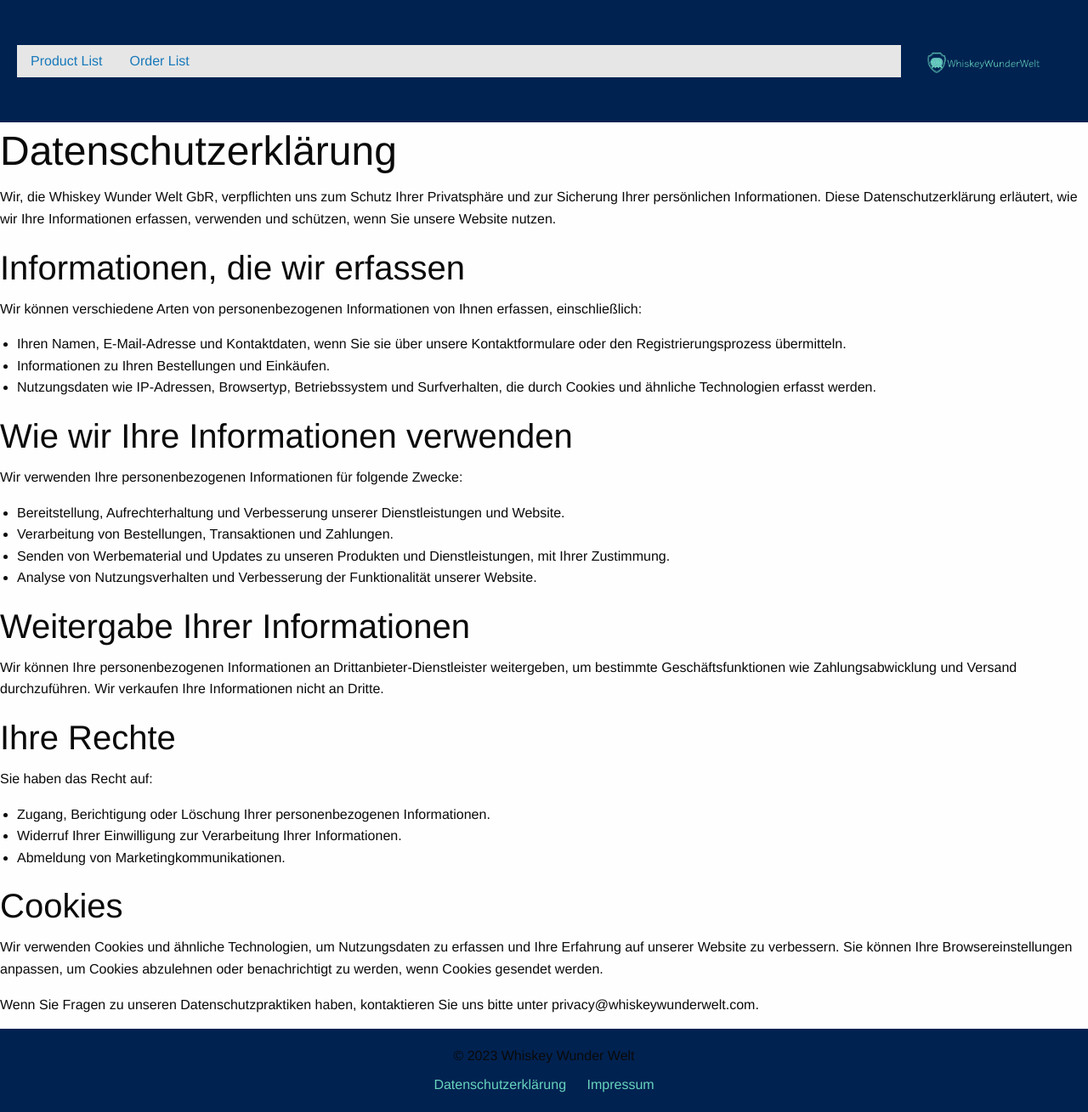
After one commit to phaup/WhiskeyWunderWelt_django, a Django app: page /privacy-policy/ in a window 1280 px wide. The commit adds this page. Shown: the whole page at 85% size. Run offline with Django 4.2, Linux system fonts and the light colour scheme; parts of the project's set-up code (start-up, migrations or seed data) failed here and were passed over; some libraries are stand-ins or nearby versions.

```diff
--- a/django_start/django_start/models.py
+++ b/django_start/django_start/models.py
@@ -8,6 +8,9 @@ class Product(models.Model):
     category = models.CharField(max_length=100)
     price = models.DecimalField(max_digits=10, decimal_places=2)
     description = models.TextField()
+    image = models.ImageField(upload_to='products/')
+#        def __str__(self):
+#            return self.name
 
 class Order(models.Model):
     customer = models.ForeignKey(User, on_delete=models.CASCADE)
--- a/django_start/django_start/settings.py
+++ b/django_start/django_start/settings.py
@@ -128,3 +128,7 @@ STATICFILES_DIRS = [BASE_DIR / "static"]
 DEFAULT_AUTO_FIELD = 'django.db.models.BigAutoField'
 
 SITE_ID = 1
+
+
+MEDIA_URL = '/media/'
+MEDIA_ROOT = os.path.join(BASE_DIR, 'media')
--- a/django_start/django_start/templates/django_start/base.html
+++ b/django_start/django_start/templates/django_start/base.html
@@ -65,8 +65,8 @@
     <footer>
         &copy; 2023 Whiskey Wunder Welt
         <div class="footer-links">
-            <a href="#">Datenschutzerklärung</a>
-            <a href="#">Impressum</a>
+            <a href="{% url 'privacy_policy' %}">Datenschutzerklärung</a>
+            <a href="{% url 'imprint' %}">Impressum</a>
         </div>
     </footer>
     <script src="https://code.jquery.com/jquery-3.6.0.min.js"></script>
--- /dev/null
+++ b/django_start/django_start/templates/django_start/privacy_policy.html
@@ -0,0 +1,39 @@
+{% extends 'django_start/base.html' %}
+
+{% block content %}
+<h1>Datenschutzerklärung</h1>
+<p>Wir, die Whiskey Wunder Welt GbR, verpflichten uns zum Schutz Ihrer Privatsphäre und zur Sicherung Ihrer persönlichen Informationen. Diese Datenschutzerklärung erläutert, wie wir Ihre Informationen erfassen, verwenden und schützen, wenn Sie unsere Website nutzen.</p>
+
+<h2>Informationen, die wir erfassen</h2>
+<p>Wir können verschiedene Arten von personenbezogenen Informationen von Ihnen erfassen, einschließlich:</p>
+<ul>
+    <li>Ihren Namen, E-Mail-Adresse und Kontaktdaten, wenn Sie sie über unsere Kontaktformulare oder den Registrierungsprozess übermitteln.</li>
+    <li>Informationen zu Ihren Bestellungen und Einkäufen.</li>
+    <li>Nutzungsdaten wie IP-Adressen, Browsertyp, Betriebssystem und Surfverhalten, die durch Cookies und ähnliche Technologien erfasst werden.</li>
+</ul>
+
+<h2>Wie wir Ihre Informationen verwenden</h2>
+<p>Wir verwenden Ihre personenbezogenen Informationen für folgende Zwecke:</p>
+<ul>
+    <li>Bereitstellung, Aufrechterhaltung und Verbesserung unserer Dienstleistungen und Website.</li>
+    <li>Verarbeitung von Bestellungen, Transaktionen und Zahlungen.</li>
+    <li>Senden von Werbematerial und Updates zu unseren Produkten und Dienstleistungen, mit Ihrer Zustimmung.</li>
+    <li>Analyse von Nutzungsverhalten und Verbesserung der Funktionalität unserer Website.</li>
+</ul>
+
+<h2>Weitergabe Ihrer Informationen</h2>
+<p>Wir können Ihre personenbezogenen Informationen an Drittanbieter-Dienstleister weitergeben, um bestimmte Geschäftsfunktionen wie Zahlungsabwicklung und Versand durchzuführen. Wir verkaufen Ihre Informationen nicht an Dritte.</p>
+
+<h2>Ihre Rechte</h2>
+<p>Sie haben das Recht auf:</p>
+<ul>
+    <li>Zugang, Berichtigung oder Löschung Ihrer personenbezogenen Informationen.</li>
+    <li>Widerruf Ihrer Einwilligung zur Verarbeitung Ihrer Informationen.</li>
+    <li>Abmeldung von Marketingkommunikationen.</li>
+</ul>
+
+<h2>Cookies</h2>
+<p>Wir verwenden Cookies und ähnliche Technologien, um Nutzungsdaten zu erfassen und Ihre Erfahrung auf unserer Website zu verbessern. Sie können Ihre Browsereinstellungen anpassen, um Cookies abzulehnen oder benachrichtigt zu werden, wenn Cookies gesendet werden.</p>
+
+<p>Wenn Sie Fragen zu unseren Datenschutzpraktiken haben, kontaktieren Sie uns bitte unter privacy@whiskeywunderwelt.com.</p>
+{% endblock %}
--- a/django_start/django_start/urls.py
+++ b/django_start/django_start/urls.py
@@ -24,4 +24,9 @@ urlpatterns = [
     path('', views.start_page, name='start_page'),
     path('products/<int:product_id>/', views.product_detail, name='product_detail'),
     path('orders/', views.order_list, name='order_list'),
+    path('privacy-policy/', views.privacy_policy, name='privacy_policy'),
+    path('imprint/', views.imprint, name='imprint'),
 ]
+
+if settings.DEBUG:
+    urlpatterns += static(settings.MEDIA_URL, document_root=settings.MEDIA_ROOT)
--- a/django_start/django_start/views.py
+++ b/django_start/django_start/views.py
@@ -17,3 +17,13 @@ def order_list(request):
 
 def start_page(request):
     return render(request, 'django_start/start_page.html')
+
+def privacy_policy(request):
+    return render(request, 'django_start/privacy_policy.html')
+
+def imprint(request):
+    return render(request, 'django_start/imprint.html')
+
+def start_page(request):
+    products = Product.objects.all()
+    return render(request, 'django_start/start_page.html', {'products': products})
```
Also changed, not shown: django_start/django_start/templates/django_start/imprint.html (added, +27 -0 lines), django_start/django_start/templates/django_start/start_page.html (+9 -4 lines).
